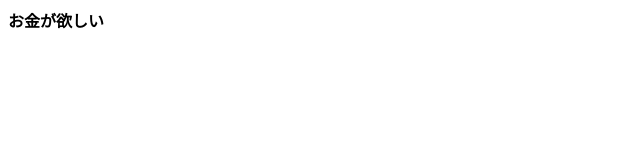
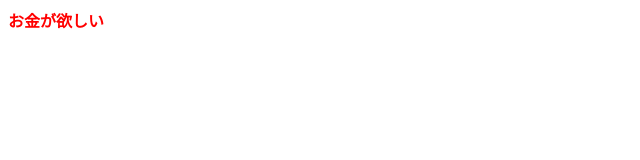
Before and after one commit to Purin1218/20240422-meijo, a plain HTML site: page index.html in a window 1280 px wide. Shown: the whole page, without its empty margins (0-640 px from the left). Drawn offline with Linux system fonts and the light colour scheme.

Commit message:
Update index.html

```diff
--- a/index.html
+++ b/index.html
@@ -5,6 +5,6 @@
     <title>タイトル</title>
   </head>
   <body>
-    <strong>お金が欲しい</strong>
+    <strong style="color: red">お金が欲しい</strong>
   </body>
 </html>
```
